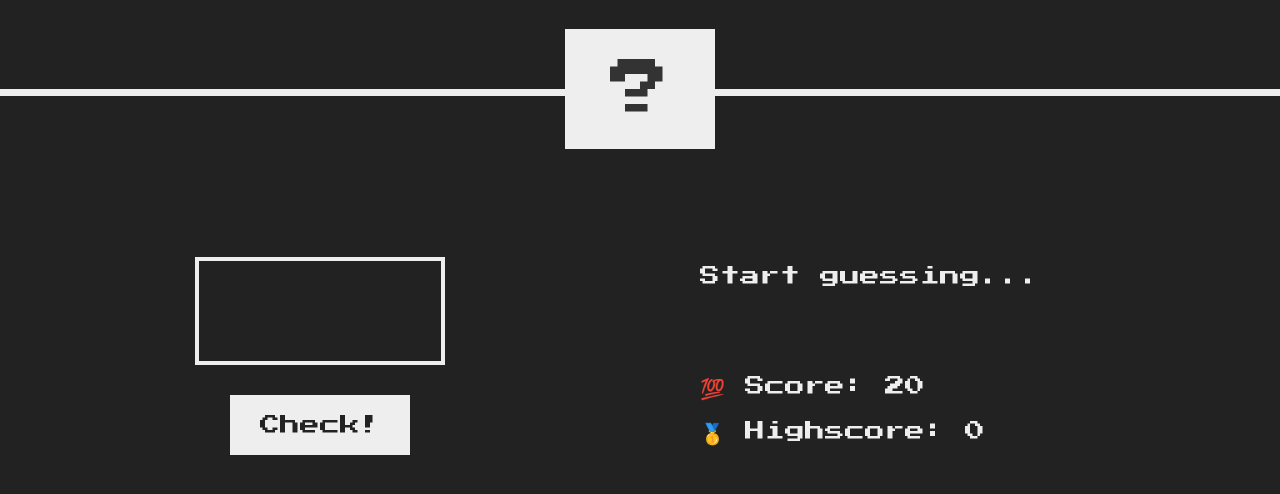
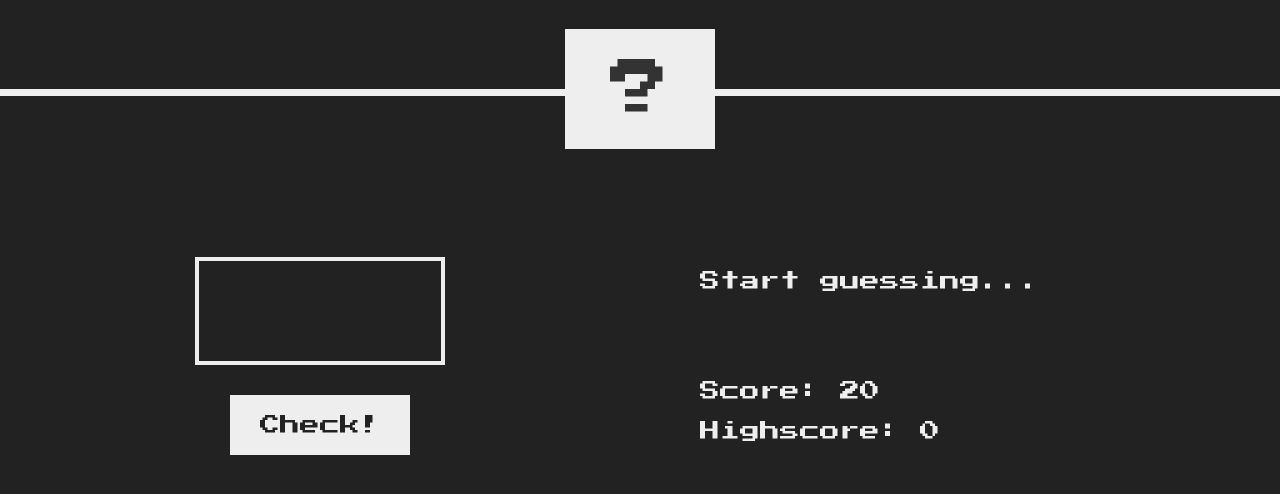
Before and after one commit to chriszackpinto/guessTheNumber, a plain HTML site: page index.html in a window 1280 px wide. Shown: the part 184-678 px from the top of the page. Drawn offline with Linux system fonts and the light colour scheme.

Commit message:
Update index.html

```diff
--- a/index.html
+++ b/index.html
@@ -5,7 +5,7 @@
     <meta name="viewport" content="width=device-width, initial-scale=1.0" />
     <meta http-equiv="X-UA-Compatible" content="ie=edge" />
     <link rel="stylesheet" href="style.css" />
-    <title>Guess My Number!</title>
+    <title>Guess The Number!</title>
   </head>
   <body>
     <header>
@@ -21,9 +21,9 @@
       </section>
       <section class="right">
         <p class="message">Start guessing...</p>
-        <p class="label-score">💯 Score: <span class="score">20</span></p>
+        <p class="label-score">Score: <span class="score">20</span></p>
         <p class="label-highscore">
-          🥇 Highscore: <span class="highscore">0</span>
+          Highscore: <span class="highscore">0</span>
         </p>
       </section>
     </main>
```
